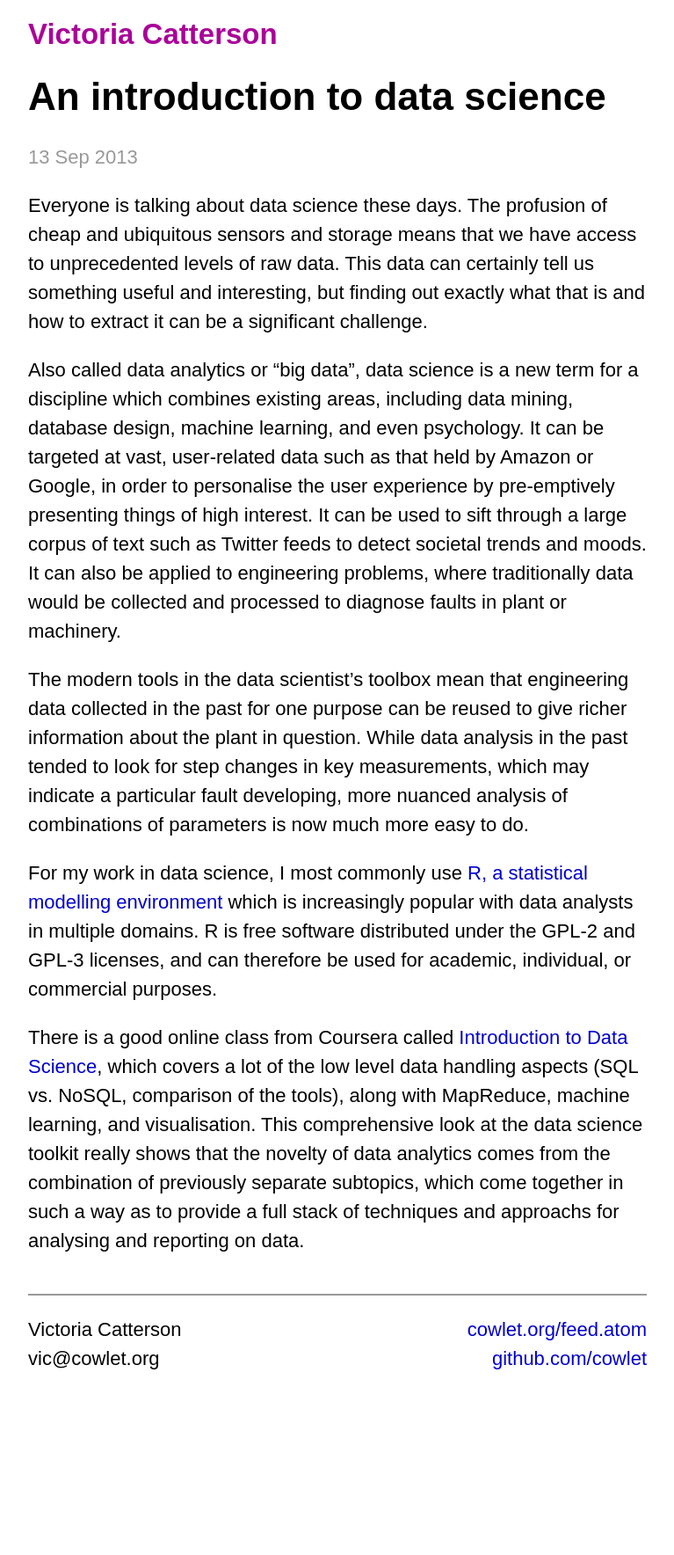
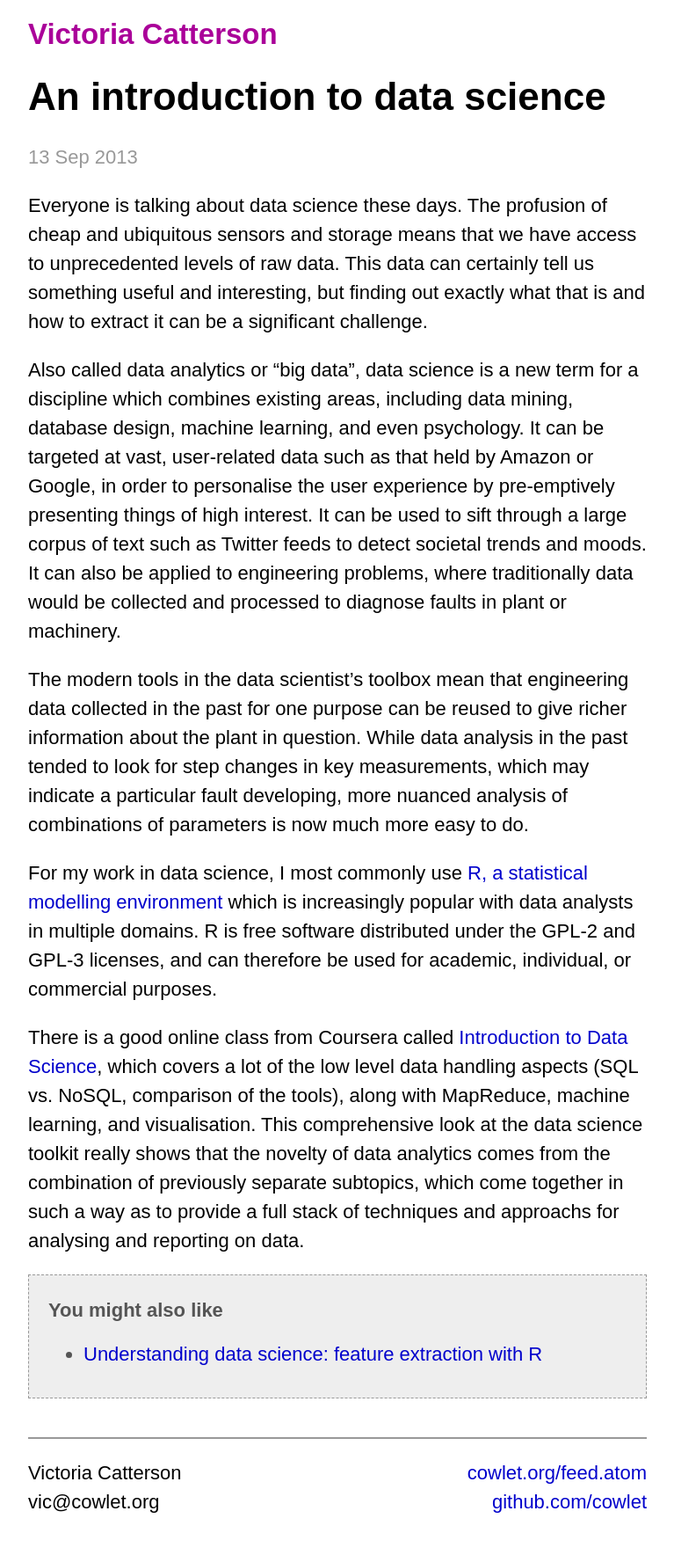
Before and after one commit to cowlet/cowlet.github.io, a Jekyll site: the page built from _posts/2013-09-13-an-introduction-to-data-science.markdown, in a window 1280 px wide. Shown: the whole page at 88% size, without its empty margins (256-1023 px from the left). Built offline with Jekyll 4.4.1, drawn with Linux system fonts in a browser that asks for light colours; Markdown is read by kramdown in place of the engine named in the settings; before the commit the page ends 1605 px from its top, so only the background shows below that.

Commit message:
Related posts and meta descriptions

```diff
--- a/_config.yml
+++ b/_config.yml
@@ -1,2 +1,3 @@
 markdown: rdiscount
 pygments: true
+description: "Data scientist working on engineering problems."
--- a/_layouts/default.html
+++ b/_layouts/default.html
@@ -3,6 +3,7 @@
   <head>
     <meta charset="utf-8">
     <title>{{ page.title }}</title>
+    {% if page.description %}<meta name="description" content="{{page.description}}">{% else %}<meta name="description" content="{{site.description}}">{% endif %}
     <meta name="viewport" content="width=device-width">
     <link rel="stylesheet" href="/css/normalize.css">
     <link rel="stylesheet" href="/css/syntax.css">
--- a/_layouts/post.html
+++ b/_layouts/post.html
@@ -7,3 +7,13 @@ layout: default
 <div class="post">
 {{ content }}
 </div>
+
+<div class="related">
+  <h2>You might also like</h2>
+
+  <ul>
+    {% for post in site.related_posts %}
+      <li><a href="{{ post.url }}">{{ post.title }}</a></li>
+    {% endfor %}
+  </ul>
+</div>
--- a/_posts/2013-09-13-an-introduction-to-data-science.markdown
+++ b/_posts/2013-09-13-an-introduction-to-data-science.markdown
@@ -1,6 +1,7 @@
 ---
 layout: post
 title:  "An introduction to data science"
+description: "Data science combines data mining, database design, machine learning, and psychology of data visualisation."
 ---
 
 Everyone is talking about data science these days. The profusion of cheap and ubiquitous sensors and storage means that we have access to unprecedented levels of raw data. This data can certainly tell us something useful and interesting, but finding out exactly what that is and how to extract it can be a significant challenge.
--- a/_posts/2013-09-15-understanding-data-science-feature-extraction-with-r.markdown
+++ b/_posts/2013-09-15-understanding-data-science-feature-extraction-with-r.markdown
@@ -1,6 +1,7 @@
 ---
 layout: post
 title:  "Understanding data science: feature extraction with R"
+description: "Data science starts with visualising and condensing your data using feature extraction. Here's how to do it!"
 ---
 
 Getting stuck in to a data science problem can be intimidating. This article shows one way to start, by using [R][r] to examine an open dataset. Keep reading for a walkthrough of how to:
--- a/css/main.css
+++ b/css/main.css
@@ -100,6 +100,18 @@ pre {
   display: block;
 }
 
+.related {
+  background: #eee;
+  color: #555;
+  padding: 0.5em 1em;
+  border: 1px dashed #999;
+}
+
+.related h2 {
+  font-size: 18px;
+  margin-top: 18px;
+}
+
 .footer {
   font-size: 16px;
   line-height: 1.5em;
@@ -158,6 +170,10 @@ pre {
     line-height: 22px;
   }
 
+  .related h2 {
+    font-size: 22px;
+  }
+
   .footer {
     font-size: 22px;
   }
```
